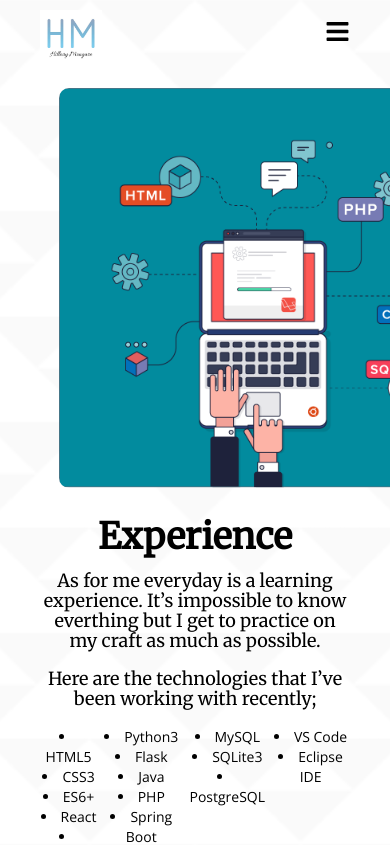
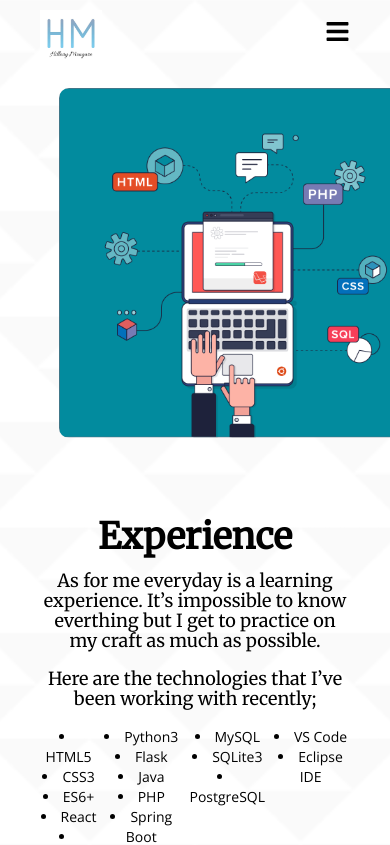
Before and after one commit to mongare70/my-portfolio-website-next-js-FE, a Next.js app: page /experience in a window 390 px wide. Shown: the top 845 px of the page. Built offline with nearby package versions, Linux system fonts and the light colour scheme.

Commit message:
first commit

```diff
--- a/styles/Experience.module.css
+++ b/styles/Experience.module.css
@@ -82,7 +82,7 @@
     left: 0%;
   }
 
-  .skills-image {
+  .skills {
     width: 350px;
     height: 350px;
   }
```
